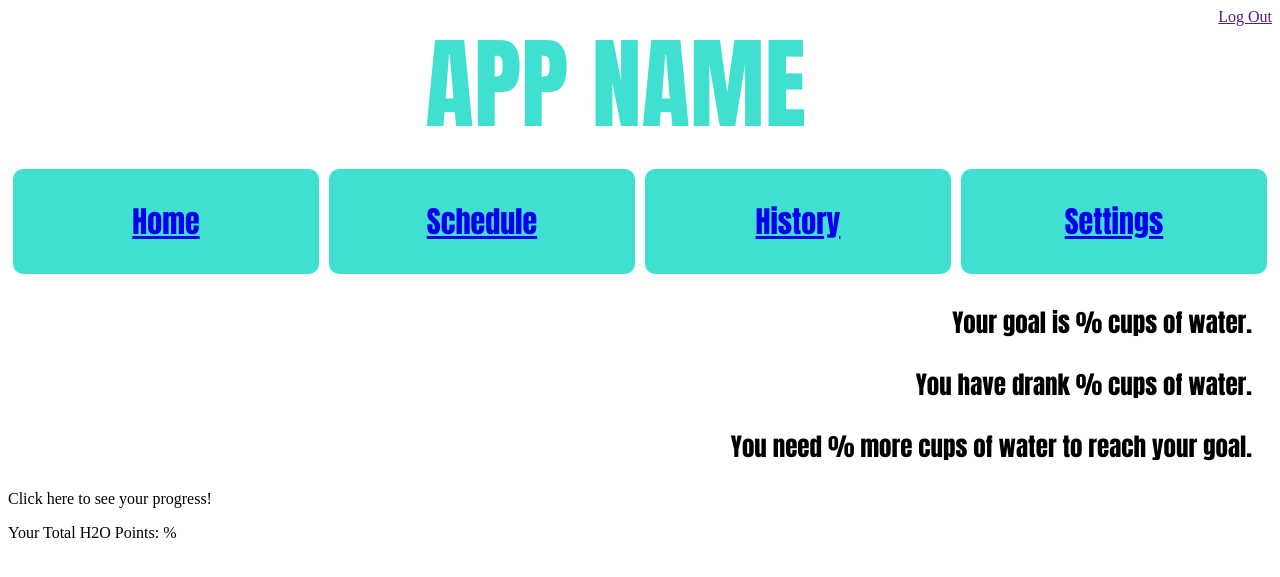
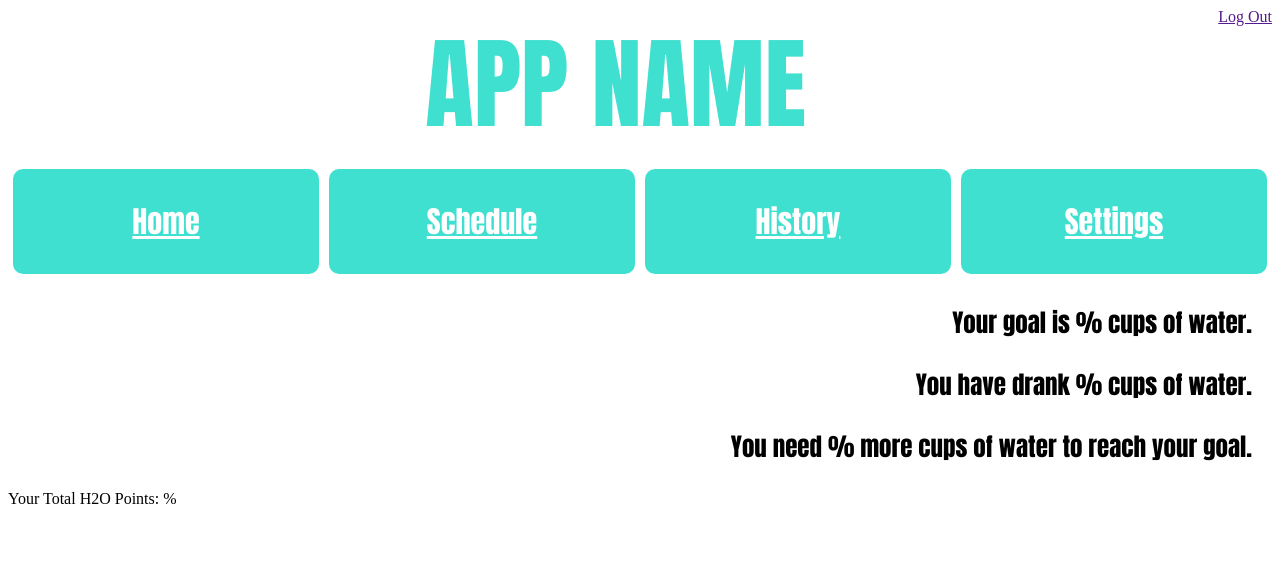
Before and after one commit to seehamrun/GiterDone, a Python web app: template templates/home.html in a window 1280 px wide. Shown: the top 577 px of the page. Run offline with Jinja, Linux system fonts and the light colour scheme; the template is opened without the code that fills it, so the values that code supplies are empty.

Commit message:
cool stuff

```diff
--- a/static/home.css
+++ b/static/home.css
@@ -15,6 +15,22 @@
   text-align: right;
   font-family: impact;
   margin: 20px;
+}
+
+#home {
+  color: white;
+}
+
+#schedule {
+  color: white;
+}
+
+#history {
+  color: white;
+}
+
+#settings {
+  color: white;
 }
 
 .tabBar {
--- a/templates/home.html
+++ b/templates/home.html
@@ -11,25 +11,22 @@
     <h1 id='app_name'>APP NAME</h1>
     <div class="wrapper">
       <div class="tabBar home">
-        <p><a href="/">Home</a></p>
+        <p><a href id="home"="/">Home</a></p>
       </div>
       <div class="tabBar schedule">
-        <p><a href="/schedule">Schedule</a></p>
+        <p><a href id="schedule"="/schedule">Schedule</a></p>
       </div>
       <div class="tabBar history">
-        <p><a href="/history">History</a></p>
+        <p><a href id="history"="/history">History</a></p>
       </div>
       <div class="tabBar settings">
-      <p><a href="/settings">Settings</a></p>
+      <p><a href id="settings"="/settings">Settings</a></p>
       </div>
     </div>
     <div id="water">
-      <p id="goal">Your goal is % cups of water.</p>
+      <p>Your goal is % cups of water.</p>
       <p>You have drank % cups of water.</p>
       <p>You need % more cups of water to reach your goal.</p>
-    </div>
-    <div>
-      <p>Click here to see your progress!</p>
     </div>
     <div>
       <p>Your Total H2O Points: %</p>
```
